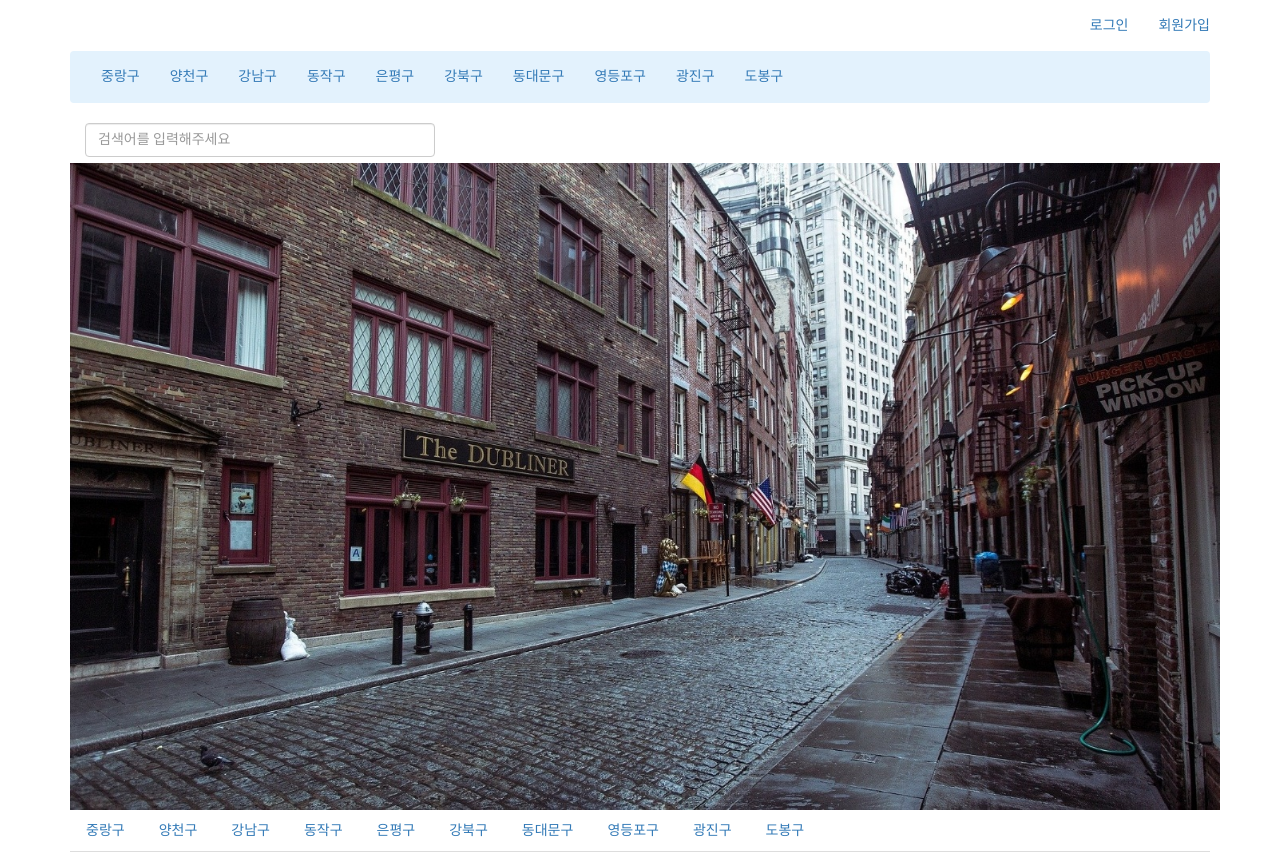
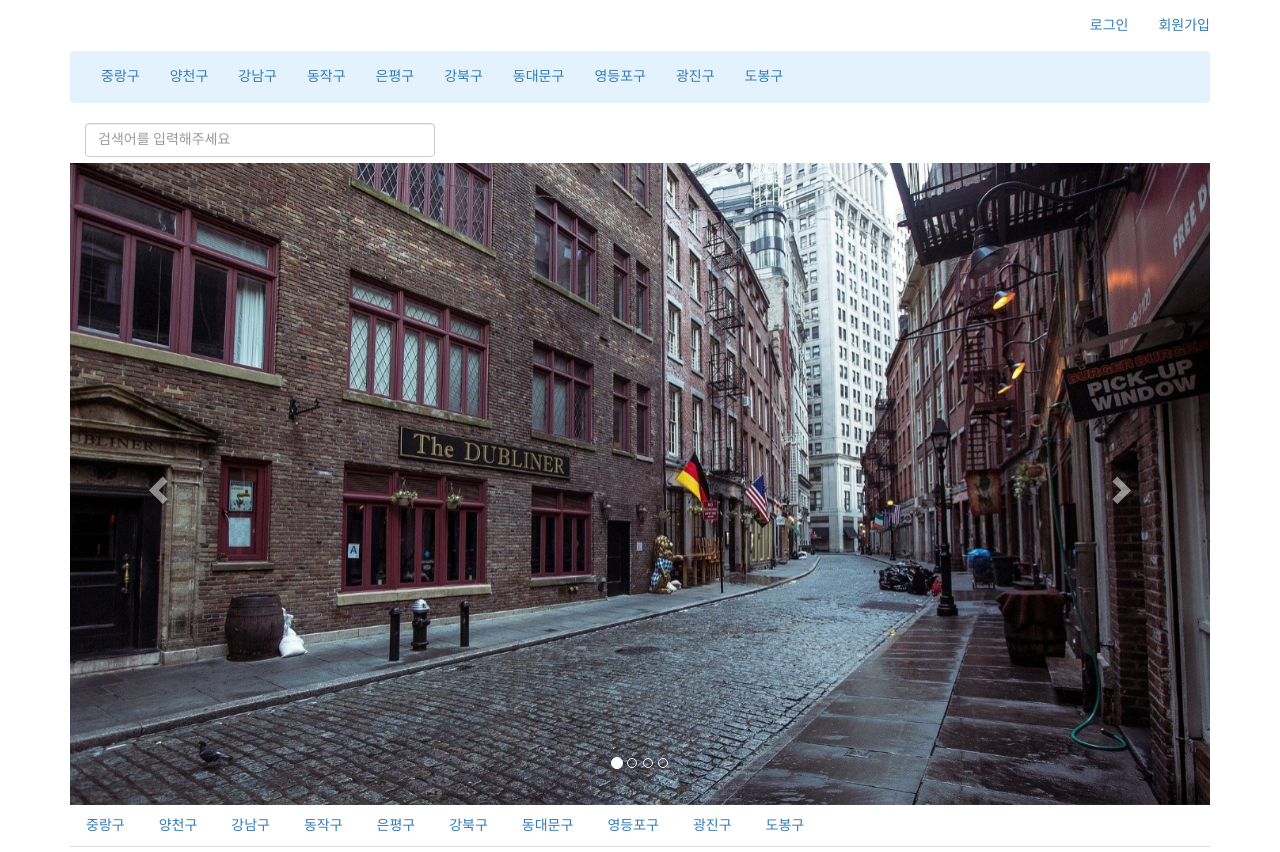
Before and after one commit to hayeong227/pythonProject7, a Django app: page /index in a window 1280 px wide. Shown: the part 180-1032 px from the top of the page. Run offline with Django 3.2, Linux system fonts and the light colour scheme; some libraries are stand-ins or nearby versions; some web fonts are replaced.

Commit message:
Initial commit

```diff
--- a/index/templates/index.html
+++ b/index/templates/index.html
@@ -16,6 +16,7 @@
     font-style: normal;
 }
     *{ font-family: 'NEXON Lv1 Gothic OTF'; }
+    .carousel-control{ background : none !important; }
     </style>
 </head>
 <body>
@@ -66,8 +67,37 @@
     <input type="text" class="form-control" placeholder="검색어를 입력해주세요">
     </div><br><br>
 
-    <img src="길1.jpg" width="1150">
+    <div id="myCarousel" class="carousel slide" data-ride="carousel" data-interval="2000">
 
+      <ol class="carousel-indicators">
+          <li data-target="#myCarousel" data-slie-to="0" class="active"></li>
+          <li data-target="#myCarousel" data-slie-to="1"></li>
+          <li data-target="#myCarousel" data-slie-to="2"></li>
+          <li data-target="#myCarousel" data-slie-to="3"></li>
+      </ol>
+
+        <div class="carousel-inner">
+            <div class="item active">
+                <img src="길1.jpg" class="img-responsive center-block">
+            </div>
+            <div class="item">
+                <img src="길2.jpg" class="img-responsive center-block">
+            </div>
+            <div class="item">
+                <img src="길3.jpg" class="img-responsive center-block">
+            </div>
+            <div class="item">
+                <img src="길4.jpg" class="img-responsive center-block">
+            </div>
+        </div>
+
+        <a class="left carousel-control" href="#myCarousel" data-slide="prev">
+                <span class="glyphicon glyphicon-chevron-left"></span>
+        </a>
+        <a class="right carousel-control" href="#myCarousel" data-slide="next">
+                <span class="glyphicon glyphicon-chevron-right"></span>
+        </a>
+  </div>
 
         <ul class="nav nav-tabs">
             <li class="nav-item">
@@ -102,6 +132,9 @@
             </li>
         </ul>
 
+    <script src="https://code.jquery.com/jquery-3.3.1.min.js"></script>
+    <script src="https://maxcdn.bootstrapcdn.com/bootstrap/3.3.2/js/bootstrap.min.js"></script>
+
 
 
 
```
